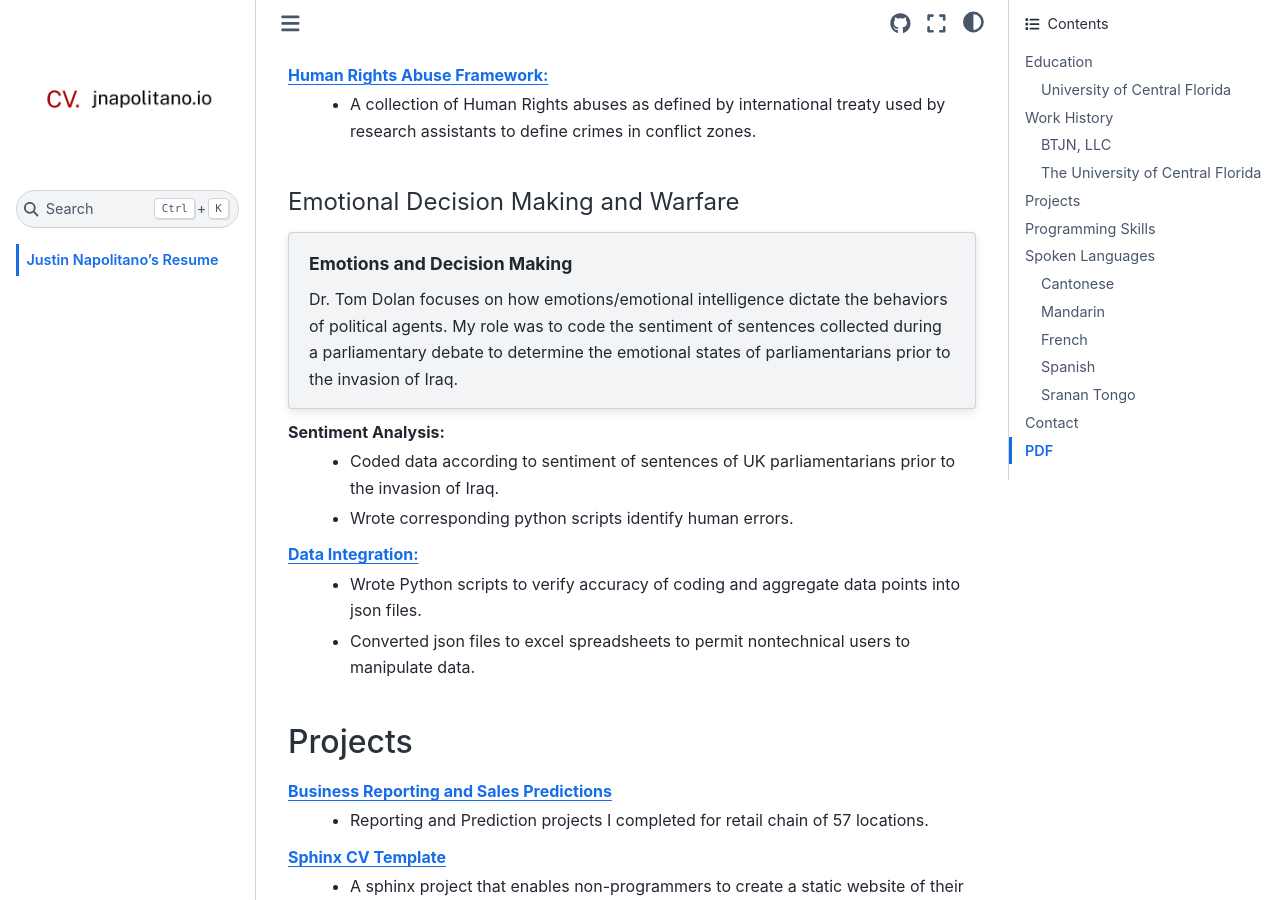
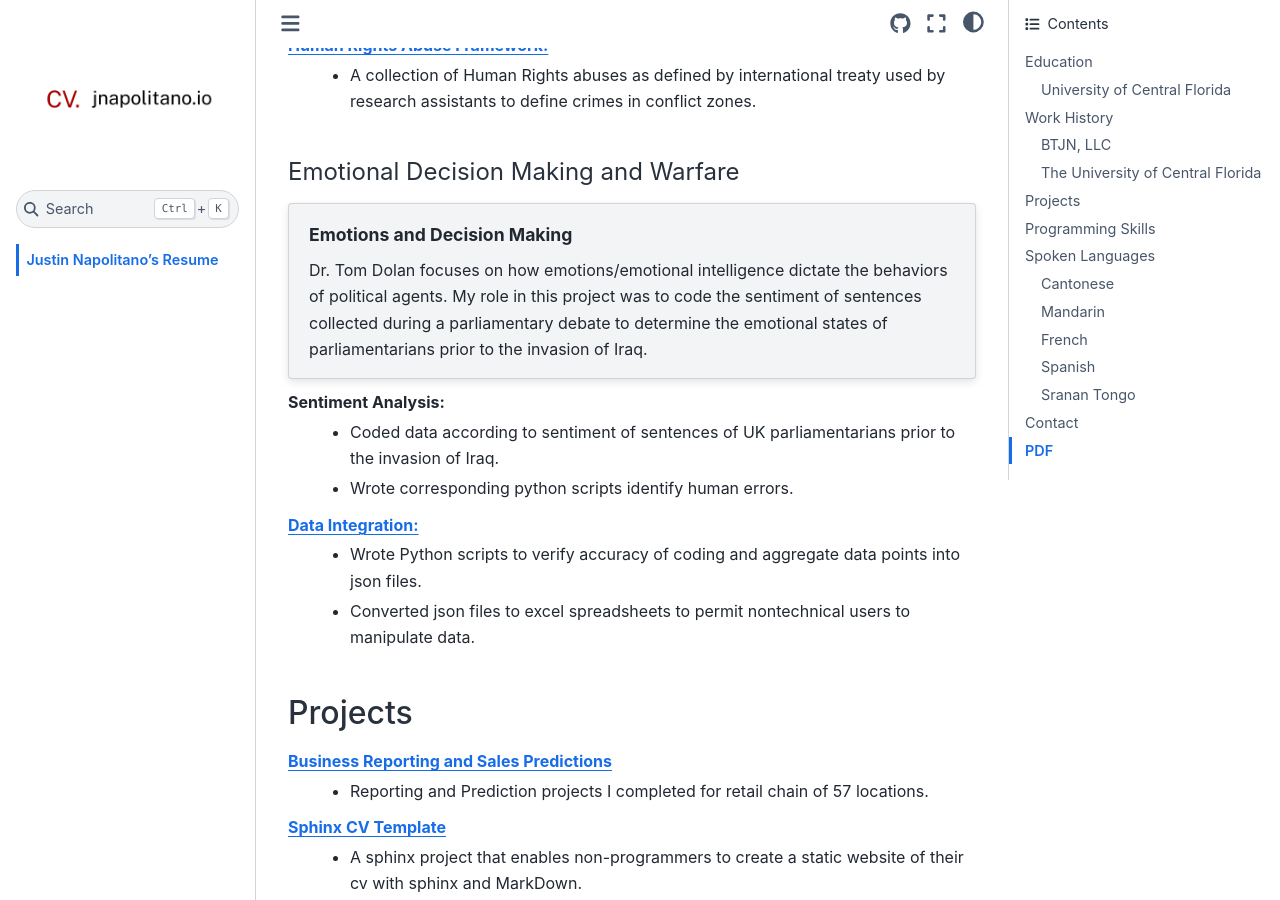
Before and after one commit to justin-napolitano/resume, a Sphinx documentation site: the page built from source/index.rst, in a window 1280 px wide and 900 px high, scrolled down 2965 px. Built offline with Sphinx 7.4.7 and the Sphinx Book theme 1.1.4, drawn with Linux system fonts in a browser that asks for light colours; cross-references to code outside the pages are shown as plain code; some of the changed lines change nothing that is shown; some of the changed text lies outside the part shown.

Commit message:
autocommit on1645725279.045971

```diff
--- a/source/index.rst
+++ b/source/index.rst
@@ -4,13 +4,16 @@
 Justin Napolitano's Resume
 ***************************
 
+
 .. topic:: Introduction
 
-     The links included in this document will direct to you the documentation of a referenced project.
+
+    The links included in this document will direct to you the documentation of a referenced project.
 
     Please note that there is a pdf download link at the end of this page that will redirect you to my formal resume. I also include a link at the end of this introduction. Please print the linked document if you would like a physical copy.
 
     :download:`RESUME PDF DOWNLOAD <pdf/justin_napolitano_resume.pdf>`
+
 
 
 Email:
@@ -20,7 +23,7 @@
    * `+1(832) 299-0372 <tel:+1-832-299-0372>`_
 
 Web:
-    * `cv.jnapolitano.io <https://cv.jnapolitano.io>`_
+    * `cv.jnapolitano.io <cv.jnapolitano.io>`_
 
 .. _education_overview:
 
@@ -77,7 +80,7 @@
 
 
 `Sales Lead Generation Application: <https://cv.jnapolitano.io/parts/resume/work-history/docs/btjn.html##data-stream-management-application>`_
-    * Produce 10,000 weekly sales leads for a marketing firm.
+    * Produced 10,000 weekly sales leads for a marketing firm.
     * Mined data with `Python webscraping application. <https://cv.jnapolitano.io/parts/data/web-scraping/index.html>`_
     * Integrated data to `Neo4j <https://cv.jnapolitano.io/parts/python-development/neo4j/index.html>`_ and `JanusGraph <https://cv.jnapolitano.io/parts/python-development/janus-graph/index.html>`_ backends.
     * Migrated data to Google Sheets and Drive with a custom `Google API Class <https://cv.jnapolitano.io/parts/python-development/google/index.html>`_
@@ -134,7 +137,7 @@
 
 .. topic:: Emotions and Decision Making
 
-    Dr. Tom Dolan focuses on how emotions/emotional intelligence dictate the behaviors of political agents.  My role was to code the sentiment of sentences collected during a parliamentary debate to determine the emotional states of parliamentarians prior to the invasion of Iraq.
+    Dr. Tom Dolan focuses on how emotions/emotional intelligence dictate the behaviors of political agents.  My role in this project was to code the sentiment of sentences collected during a parliamentary debate to determine the emotional states of parliamentarians prior to the invasion of Iraq.
 
 Sentiment Analysis:
     * Coded data according to sentiment of sentences of UK parliamentarians prior to the invasion of Iraq.
```
Also changed, not shown: 4 other files.
